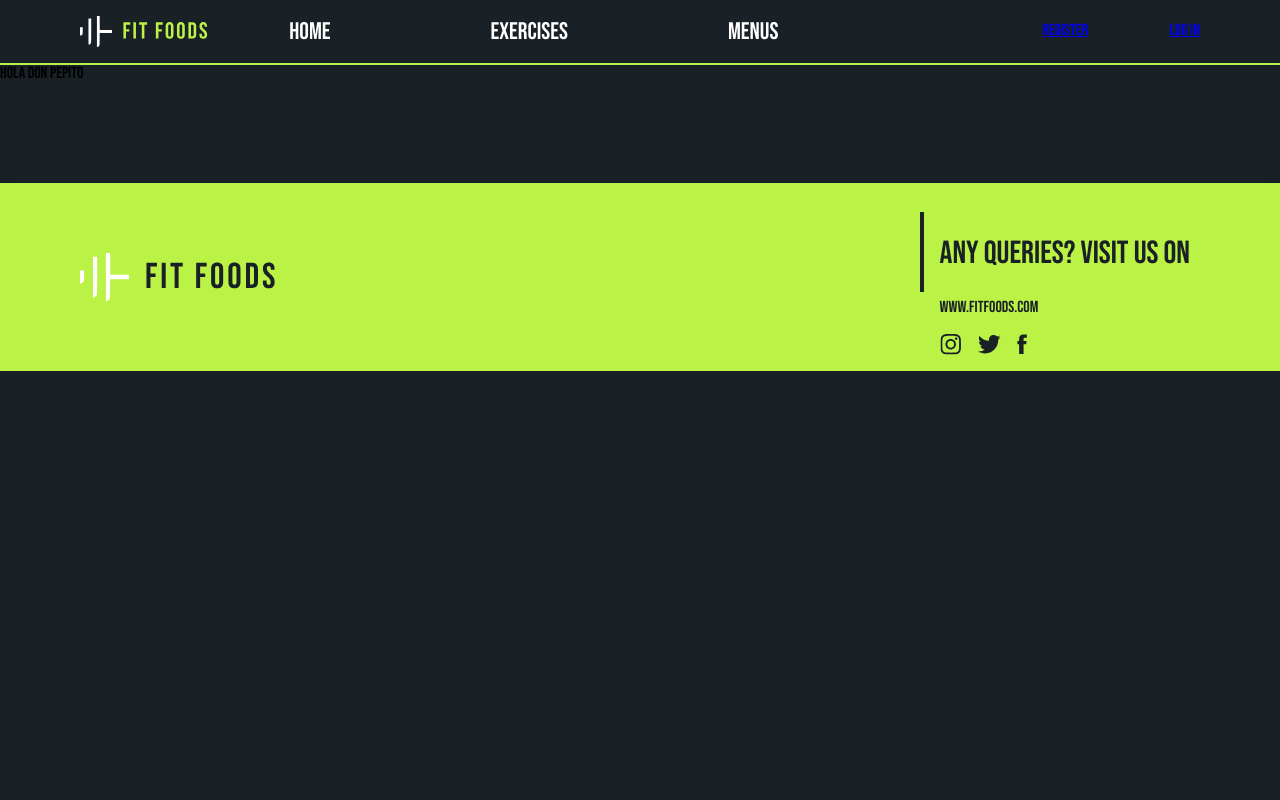
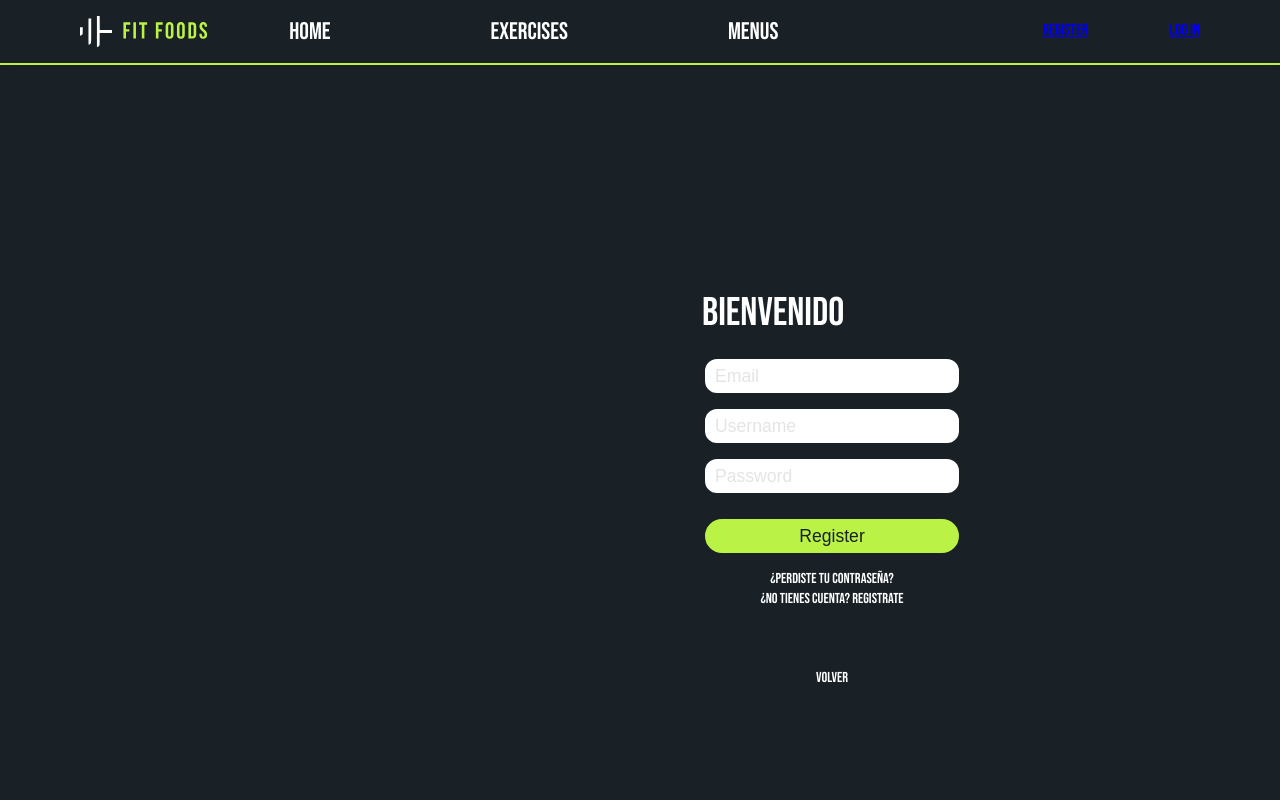
Before and after one commit to adriDiazz/fitfoods, a React (Vite) app in the folder fitFoods/: page /register in a window 1280 px wide. Shown: the top 800 px of the page. Built offline with nearby package versions, Linux system fonts and the light colour scheme.

Commit message:
upd login

```diff
--- a/fitFoods/src/components/UI/Login.jsx
+++ b/fitFoods/src/components/UI/Login.jsx
@@ -5,19 +5,19 @@ const Login = () => {
 	return (
 		<section>
 			<div id={styles.contenedor}>
+				<div className={styles.titulo}>START TRAINING WITH US</div>
 				<div id={styles.central}>
 					<div id={styles.login}>
-						<div className={styles.titulo}>Bienvenido</div>
 						<form id={styles.loginform}>
 							<input
 								type='text'
 								name='usuario'
-								placeholder='Usuario'
+								placeholder='Username'
 								required
 							></input>
 							<input
 								type='password'
-								placeholder='Contraseña'
+								placeholder='Password'
 								name='password'
 								required
 							></input>
--- a/fitFoods/src/components/UI/Login.module.css
+++ b/fitFoods/src/components/UI/Login.module.css
@@ -14,23 +14,20 @@
 #central {
 	max-width: 320px;
 	width: 100%;
+	margin-left: 30%;
 }
 
 .titulo {
 	font-size: 250%;
-	color: #bbe1fa;
-	text-align: center;
+	color: white;
+	text-align: left;
 	margin-bottom: 20px;
 }
 
 #login {
 	width: 100%;
 	padding: 50px 30px;
-	background-color: #3282b8;
-
-	-webkit-box-shadow: 0px 0px 5px 5px rgba(0, 0, 0, 0.15);
-	-moz-box-shadow: 0px 0px 5px 5px rgba(0, 0, 0, 0.15);
-	box-shadow: 0px 0px 5px 5px rgba(0, 0, 0, 0.15);
+	background-color: var(--dark-blue);
 
 	border-radius: 3px 3px 3px 3px;
 	-moz-border-radius: 3px 3px 3px 3px;
@@ -42,7 +39,7 @@
 #login input {
 	font-family: 'Overpass', sans-serif;
 	font-size: 110%;
-	color: #1b262c;
+	color: var(--dark-blue);
 
 	display: block;
 	width: 100%;
@@ -53,10 +50,8 @@
 
 	box-sizing: border-box;
 
-	border: none;
-	border-radius: 3px 3px 3px 3px;
-	-moz-border-radius: 3px 3px 3px 3px;
-	-webkit-border-radius: 3px 3px 3px 3px;
+	border: solid;
+	border-radius: 15px;
 }
 
 #login input::placeholder {
@@ -67,23 +62,21 @@
 #login button {
 	font-family: 'Overpass', sans-serif;
 	font-size: 110%;
-	color: #1b262c;
+	color: var(--dark-blue);
 	width: 100%;
 	height: 40px;
-	border: none;
+	border: solid;
 
-	border-radius: 3px 3px 3px 3px;
-	-moz-border-radius: 3px 3px 3px 3px;
-	-webkit-border-radius: 3px 3px 3px 3px;
+	border-radius: 50px;
 
-	background-color: #bbe1fa;
+	background-color: var(--green);
 
 	margin-top: 10px;
 }
 
 #login button:hover {
-	background-color: #0f4c75;
-	color: #bbe1fa;
+	background-color: var(--dark-blue);
+	color: var(--green);
 }
 
 .pieform {
@@ -95,12 +88,12 @@
 .pieform a {
 	display: block;
 	text-decoration: none;
-	color: #bbe1fa;
+	color: white;
 	margin-bottom: 3px;
 }
 
 .pieform a:hover {
-	color: #0f4c75;
+	color: var(--green);
 }
 
 .inferior {
@@ -112,10 +105,10 @@
 .inferior a {
 	display: block;
 	text-decoration: none;
-	color: #bbe1fa;
+	color: white;
 	margin-bottom: 3px;
 }
 
 .inferior a:hover {
-	color: #3282b8;
+	color: var(--green);
 }
--- a/fitFoods/src/components/UI/Register.jsx
+++ b/fitFoods/src/components/UI/Register.jsx
@@ -2,7 +2,47 @@ import { NavLink } from 'react-router-dom';
 import styles from './Login.module.css';
 
 const Register = () => {
-	return <div>HOLA DON PEPITO</div>;
+	return (
+		<section>
+			<div id={styles.contenedor}>
+				<div id={styles.central}>
+					<div id={styles.login}>
+						<div className={styles.titulo}>Bienvenido</div>
+						<form id={styles.loginform}>
+							<input
+								type='text'
+								name='email'
+								placeholder='Email'
+								required
+							></input>
+							<input
+								type='text'
+								name='usuario'
+								placeholder='Username'
+								required
+							></input>
+							<input
+								type='password'
+								placeholder='Password'
+								name='password'
+								required
+							></input>
+							<button type='submit' title='Ingresar' name='Ingresar'>
+								Register
+							</button>
+						</form>
+						<div className={styles.pieform}>
+							<a href='#'>¿Perdiste tu contraseña?</a>
+							<a href='#'>¿No tienes Cuenta? Registrate</a>
+						</div>
+					</div>
+					<div className={styles.inferior}>
+						<NavLink to='/'>Volver</NavLink>
+					</div>
+				</div>
+			</div>
+		</section>
+	);
 };
 
 export default Register;
```
